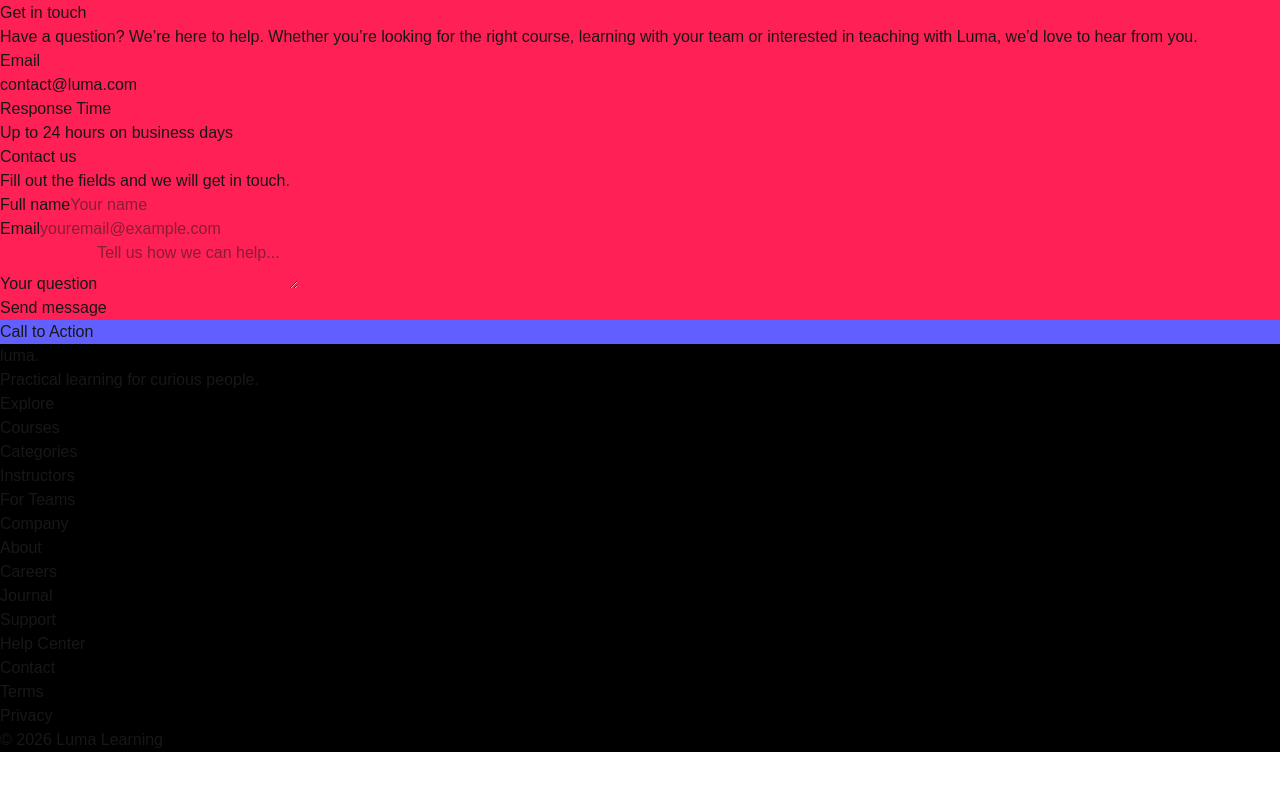
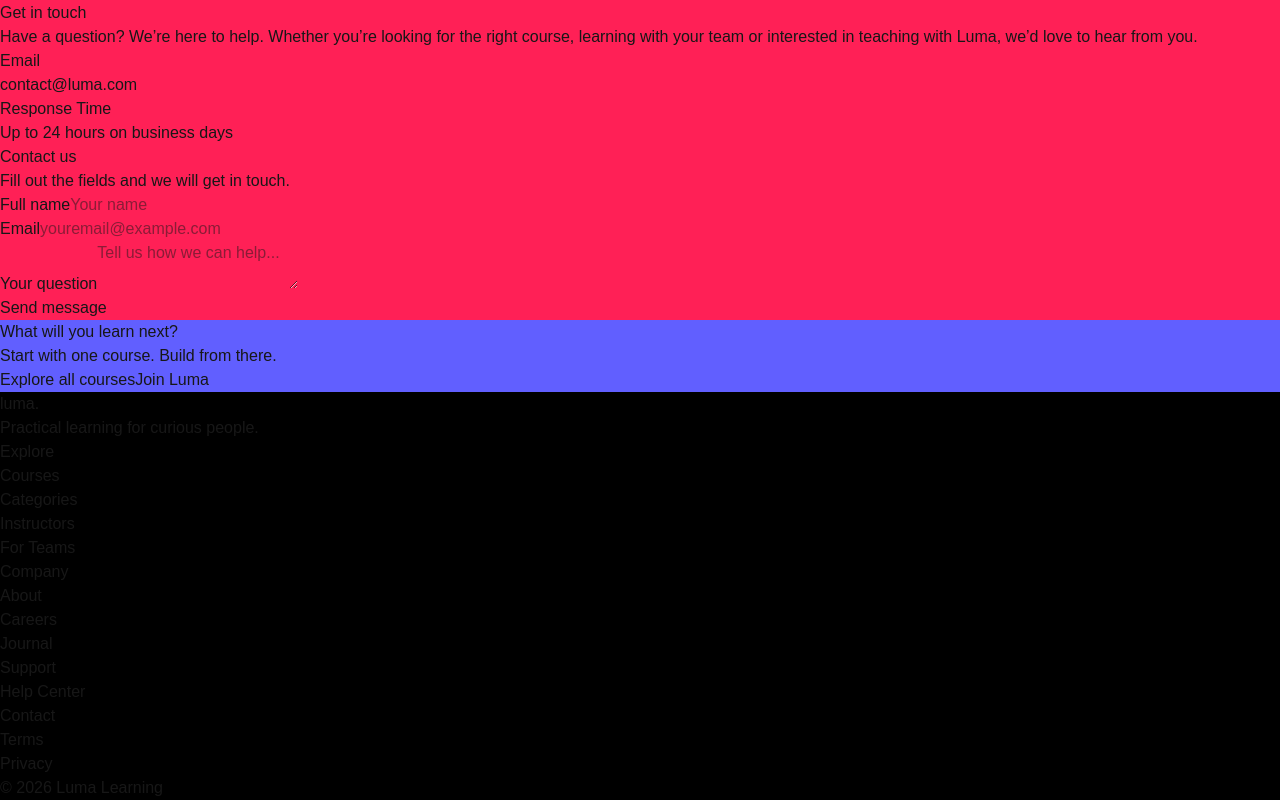
Before and after one commit to raresan/buzzvel-coding-test1-renan-alonso, a Next.js app: page / in a window 1280 px wide. Shown: the part 3247-4047 px from the top of the page. Before the commit the page ends 3999 px from the top, so only its background shows below. Built offline with nearby package versions, Linux system fonts and the light colour scheme.

Commit message:
feat: call to action initial structure

```diff
--- a/app/components/sections/CallToAction.tsx
+++ b/app/components/sections/CallToAction.tsx
@@ -1,3 +1,30 @@
-export default function CallToAction() {
-  return <section className="bg-indigo-500">Call to Action</section>
+import type { ClickableProps } from '../ui/Clickable'
+
+import Clickable from '../ui/Clickable'
+
+interface CallToActionProps {
+  data: {
+    title: string
+    subtitle: string
+    primaryCta: ClickableProps
+    secondaryCta: ClickableProps
+  }
 }
+
+export default function CallToAction({ data }: CallToActionProps) {
+  return (
+    <section className="bg-indigo-500">
+      <div>
+        <div></div>
+
+        <h2>{data.title}</h2>
+        <p>{data.subtitle}</p>
+
+        <div>
+          <Clickable {...data.primaryCta} />
+          <Clickable {...data.secondaryCta} />
+        </div>
+      </div>
+    </section>
+  )
+}
--- a/app/page.tsx
+++ b/app/page.tsx
@@ -19,7 +19,7 @@ export default function Home() {
       <Testimonial data={data.testimonial} />
       <Community data={data.community} />
       <Contact data={data.contact} />
-      <CallToAction />
+      <CallToAction data={data.callToAction} />
     </>
   )
 }
```
